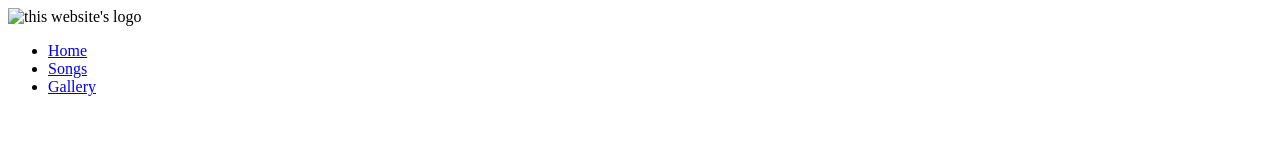
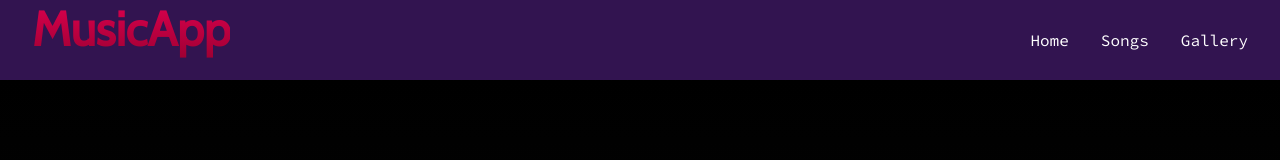
Before and after one commit to thiago-porto25/dummy-website, a website built with webpack: page dist/index.html in a window 1280 px wide. Built offline with nearby package versions, Linux system fonts and the light colour scheme.

Commit message:
create nav and style it

```diff
--- a/dist/index.html
+++ b/dist/index.html
@@ -5,12 +5,17 @@
     <meta charset="UTF-8" />
     <meta name="viewport" content="width=device-width, initial-scale=1.0" />
     <link href="./style.css" rel="stylesheet" type="text/css" />
+    <link rel="preconnect" href="https://fonts.gstatic.com" />
+    <link
+      href="https://fonts.googleapis.com/css2?family=Cabin&family=Source+Code+Pro&display=swap"
+      rel="stylesheet"
+    />
     <title>drop down, image slider & nav</title>
   </head>
   <body>
     <nav>
       <div id="logoContainer">
-        <img alt="this website's logo" src="#" />
+        <header class="logo">MusicApp</header>
       </div>
       <div id="navListContainer">
         <ul id="navList">
--- a/dist/style.css
+++ b/dist/style.css
@@ -0,0 +1,85 @@
+:root {
+  --lightpink: #f887ff;
+  --pink: #de004e;
+  --darkred: #860029;
+  --lightpurple: #321450;
+  --darkpurple: #29132e;
+}
+html {
+  width: 100%;
+  height: 100%;
+}
+body {
+  height: 100%;
+  width: 100%;
+  margin: 0 auto;
+}
+
+/* Nav Styling */
+nav {
+  display: flex;
+  justify-content: center;
+  align-items: center;
+  width: 100%;
+  height: 10%;
+  min-height: 3rem;
+  background-color: var(--lightpurple);
+  box-shadow: 0px 0px 10px rgba(0, 0, 0, 0.685);
+  font-family: 'Source Code Pro', monospace;
+}
+#logoContainer {
+  display: flex;
+  width: 50%;
+  height: 100%;
+  justify-content: flex-start;
+  align-items: center;
+}
+#logoContainer header {
+  padding-left: 2rem;
+}
+.logo {
+  font-family: 'Cabin', sans-serif;
+  color: white;
+  font-size: 3rem;
+  font-weight: bold;
+  height: 100%;
+  text-align: center;
+  background: -webkit-linear-gradient(var(--pink), var(--darkred));
+  background-clip: none;
+  -webkit-background-clip: text;
+  -webkit-text-fill-color: transparent;
+}
+#navListContainer {
+  display: flex;
+  justify-content: center;
+  align-items: center;
+  width: 50%;
+  height: 100%;
+}
+#navList {
+  display: flex;
+  align-items: center;
+  justify-content: flex-end;
+  height: 100%;
+  width: 100%;
+  margin: 0;
+}
+.navListItem {
+  width: fit-content;
+  list-style-type: none;
+}
+.navListItem a {
+  color: white;
+  text-decoration: none;
+  padding-right: 2rem;
+}
+.navListItem a:hover {
+  color: var(--pink);
+}
+
+/* Main Styling */
+main {
+  height: 90%;
+  width: 100%;
+  background: linear-gradient(180deg, black, rgb(12, 12, 12));
+}
```
Also changed, not shown: dist/images/logo.png (added).
